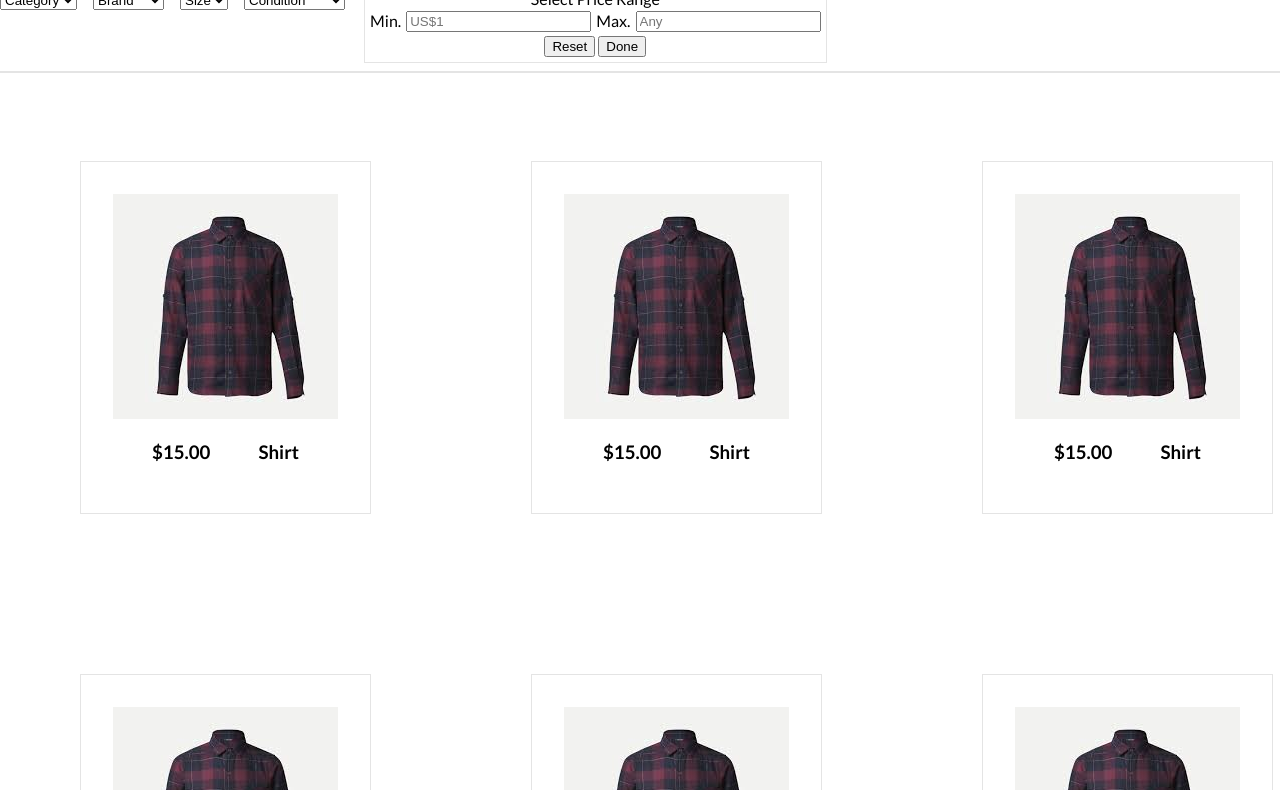
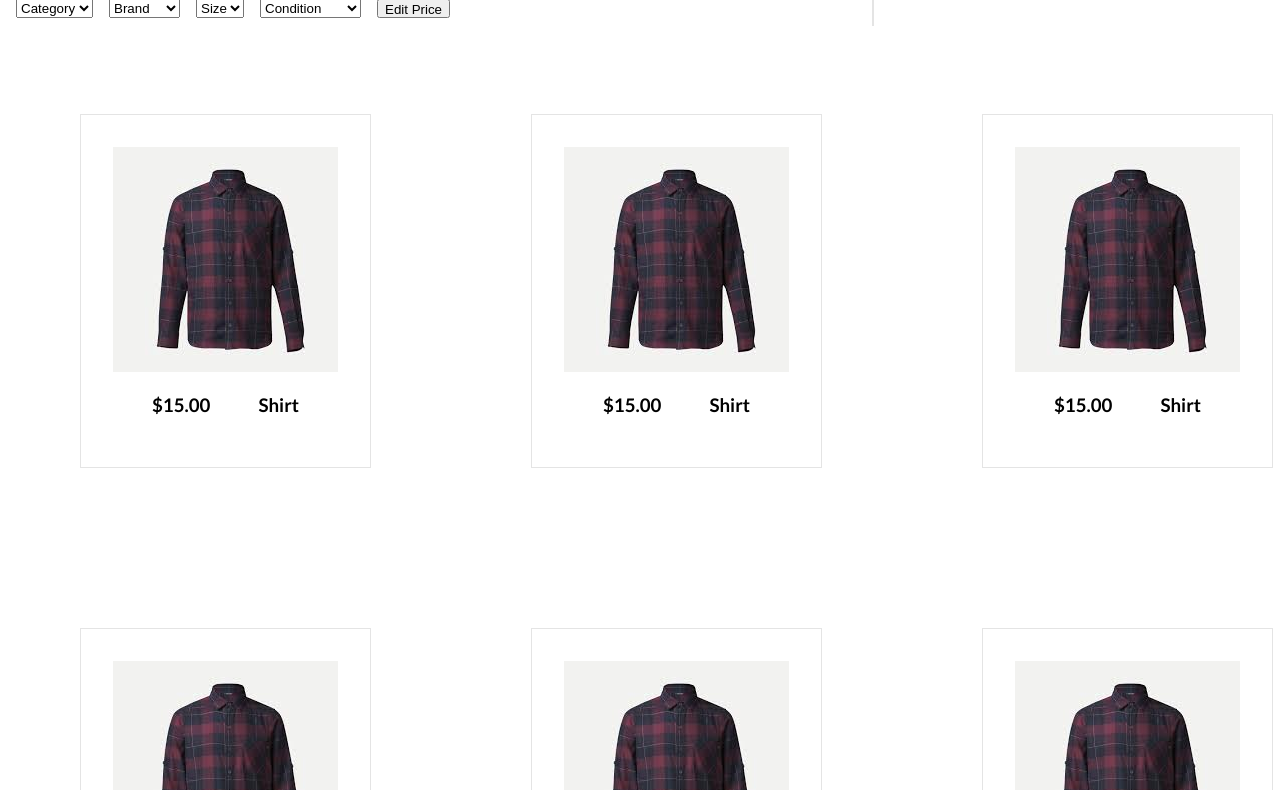
Before and after one commit to ConnorDelacruz14/INF-124-Assignment-2, a website built with webpack: page search.html in a window 1280 px wide. Shown: the part 78-868 px from the top of the page. Built offline with nearby package versions, Linux system fonts and the light colour scheme.

Commit message:
toggle price

```diff
--- a/css/search.css
+++ b/css/search.css
@@ -1,7 +1,11 @@
-
+.filter-container{
+    display:flex;
+}
 .filters{
+    margin:1em;
     display:inline-flex;
     gap:1em;
+    max-height:1.2em;
 }
 
 .price-filter{
@@ -39,3 +43,7 @@
     gap: 3em;
     justify-content:center;
 }
+
+.wrapper{
+    display:none;
+}
--- a/js/search.js
+++ b/js/search.js
@@ -2,6 +2,8 @@
 document.addEventListener("DOMContentLoaded", function() {
     const filters = document.querySelectorAll('.filters select, .price-filter-inputs input');
     const products = document.querySelectorAll('.product');
+    const price = document.querySelector(".price-toggle")
+    const priceFilter = document.querySelector('.wrapper');
 
     // Function to check if a product matches the selected filters
     function checkFilter(product) {
@@ -58,6 +60,11 @@ document.addEventListener("DOMContentLoaded", function() {
         applyFilters();
     });
 
+    price.addEventListener('click', function() {
+        // Toggle the visibility of the price filter
+        priceFilter.style.display = priceFilter.style.display == 'block' ? 'none' : 'block';
+      });
+
     // Event listener for done button
     document.querySelector('.price-buttons .done').addEventListener('click', function() {
         // Optionally, you can perform some action when the user clicks "Done"
--- a/search.html
+++ b/search.html
@@ -70,8 +70,18 @@
         <option value="heavily-used">Heavily Used</option>
         <option value="new">New</option>
       </select>
+
+      <button class="price-toggle">
+        Edit Price
+      </button>
+
     </div>
 
+
+
+
+
+    <span class="wrapper">
       <span class="price-filter">
         <label for="price-filter-inputs">Select Price Range</label>
         <div name="price-filter-inputs" class="price-filter-inputs">
@@ -89,6 +99,8 @@
           </button>
         </div>
       </span>
+    </span>
+
     <hr style="border: 1px solid #e4e4e4;">
   </div>
 
```
Lines whose indentation alone changed are shown as unchanged.
